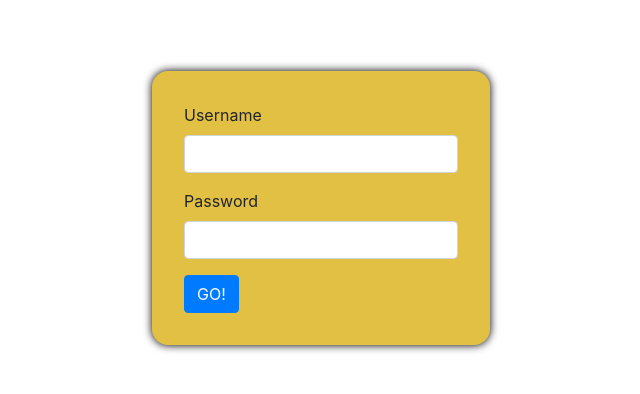
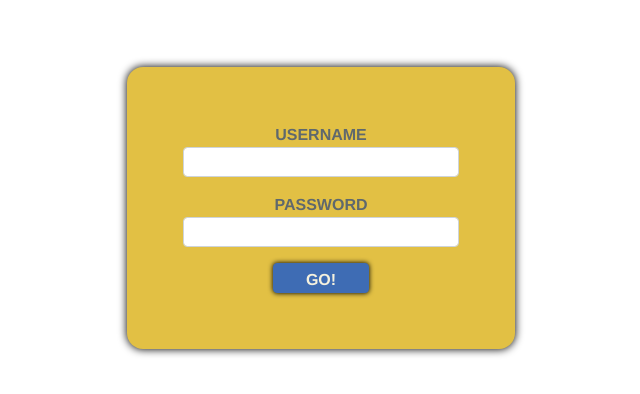
Before and after one commit to 4c3x5u/portfolio_goteam, a React (Create React App) app in the folder frontend/: page / in a window 1280 px wide. Shown: the part 192-586 px from the top of the page, without its empty margins (319-959 px from the left). Built offline with nearby package versions, Linux system fonts and the light colour scheme.

Commit message:
Register form labels and input boxes adjusted.

```diff
--- a/frontend/src/App.jsx
+++ b/frontend/src/App.jsx
@@ -1,6 +1,7 @@
 import React from 'react';
 import Register from './components/register/Register';
 import 'bootstrap/dist/css/bootstrap.min.css';
+import './app.sass';
 
 const App = () => (
   <div className="App">
--- /dev/null
+++ b/frontend/src/app.sass
@@ -0,0 +1,4 @@
+@use 'variables'
+
+*
+  font-family: variables.$default-font
--- a/frontend/src/components/register/Register.jsx
+++ b/frontend/src/components/register/Register.jsx
@@ -9,25 +9,35 @@ const Register = () => {
   return (
     <div id="FormWrapper">
       <Form id="RegisterForm" onSubmit={handleSubmit}>
-        <Form.Group controlId="username">
-          <Form.Label>Username</Form.Label>
+        <Form.Group className="RegisterFormGroup">
+          <Form.Label className="RegisterFormLabel">
+            USERNAME
+          </Form.Label>
           <Form.Control
+            className="RegisterInput"
             type="text"
             value={username}
             onChange={(e) => setUsername(e.target.value)}
           />
         </Form.Group>
 
-        <Form.Group controlId="username">
-          <Form.Label>Password</Form.Label>
+        <Form.Group className="RegisterFormGroup">
+          <Form.Label className="RegisterFormLabel">
+            PASSWORD
+          </Form.Label>
           <Form.Control
+            className="RegisterInput"
             type="password"
             value={password}
             onChange={(e) => setPassword(e.target.value)}
           />
         </Form.Group>
 
-        <Button value="GO!" type="submit">GO!</Button>
+        <div id="ButtonWrapper">
+          <Button id="SubmitButton" value="GO!" type="submit">
+            GO!
+          </Button>
+        </div>
       </Form>
     </div>
   );
--- a/frontend/src/components/register/register.sass
+++ b/frontend/src/components/register/register.sass
@@ -1,4 +1,4 @@
-@use '../../../colors'
+@use '../../variables'
 
 #FormWrapper
   display: flex
@@ -7,7 +7,37 @@
   min-height: 100vh
 
 #RegisterForm
-  background-color: colors.$maize-crayola
-  padding: 2rem
+  background-color: variables.$maize-crayola
+  padding: 3.5rem
   border-radius: 1rem
   box-shadow: 0 0 0.5rem 0.01rem #000000
+
+#ButtonWrapper
+  display: flex
+  justify-content: center
+  width: 100%
+
+#SubmitButton
+  font-family: variables.$default-font
+  font-weight: bold
+  font-size: 12pt
+  padding: 0.2rem 2rem 0.05rem 2rem
+  border-color: variables.$true-blue
+  background-color: variables.$true-blue
+  color: variables.$eggshell
+  box-shadow: 0 0 0.3rem 0.01rem #000000
+
+.RegisterFormGroup
+  text-align: center
+  font-weight: bolder
+  color: variables.$black-coral
+
+.RegisterFormLabel
+  margin-bottom: 0 !important
+  padding-bottom: 0 !important
+
+.RegisterInput
+  font-size: 12pt !important
+  height: 1.9rem !important
+  text-align: center
+  padding: 0.4rem 3rem 0.2rem 3rem !important
--- a/frontend/colors.sass
+++ b/frontend/src/variables.sass
@@ -6,3 +6,5 @@ $eggshell: #f4f1de
 $baby-blue-eyes: #a5c6f2
 $cultured: #fafafa
 $cadet-grey: #8a979f
+
+$default-font: Helvetica, sans-serif
```
